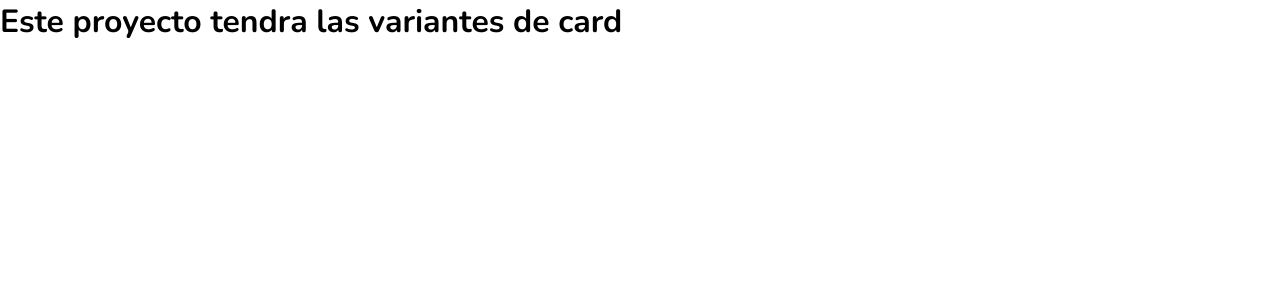
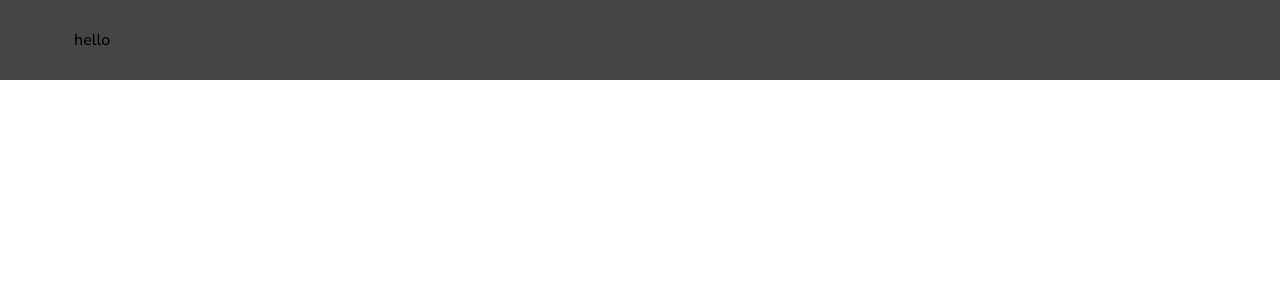
Before and after one commit to marianorigo18/reactNavbar, a React (Create React App) app: page / in a window 1280 px wide. Shown: the top 300 px of the page. Built offline with nearby package versions, Linux system fonts and the light colour scheme.

Commit message:
fix commit

```diff
--- a/src/components/Navbar.jsx
+++ b/src/components/Navbar.jsx
@@ -1,6 +1,51 @@
+import styled from "styled-components";
+
+const Header = styled.header`
+background-color: #454545;
+position: fixed;
+width: 100%;
+`
+const NavContainer = styled.div`
+display: flex;
+justify-content: space-between;
+align-items: center;
+max-width: 1200px;
+width: 90%;
+margin: auto;
+height: 80px;
+`
+
+const NavItems = styled.div`
+display: flex;
+`
+
+const NavItem = styled.li`
+margin-left: 10px;
+`
+
+const NavIcons = styled.div`
+display: none;
+position: fixed;
+bottom: 20px;
+right: 20px;
+z-index: 999;
+`
+
+const NavIcon = styled.div`
+transition: .3s;
+font-size: 40px;
+cursor: pointer;
+color:  #454545;
+`
 const Navbar = () => {
     return (
-        <h1>Este proyecto tendra las variantes de card</h1>
+        <Header>
+            <NavContainer>
+                <NavItems>
+                    <NavItem>hello</NavItem>
+                </NavItems>
+            </NavContainer>
+        </Header>
     )
 }
 export default Navbar;
```
